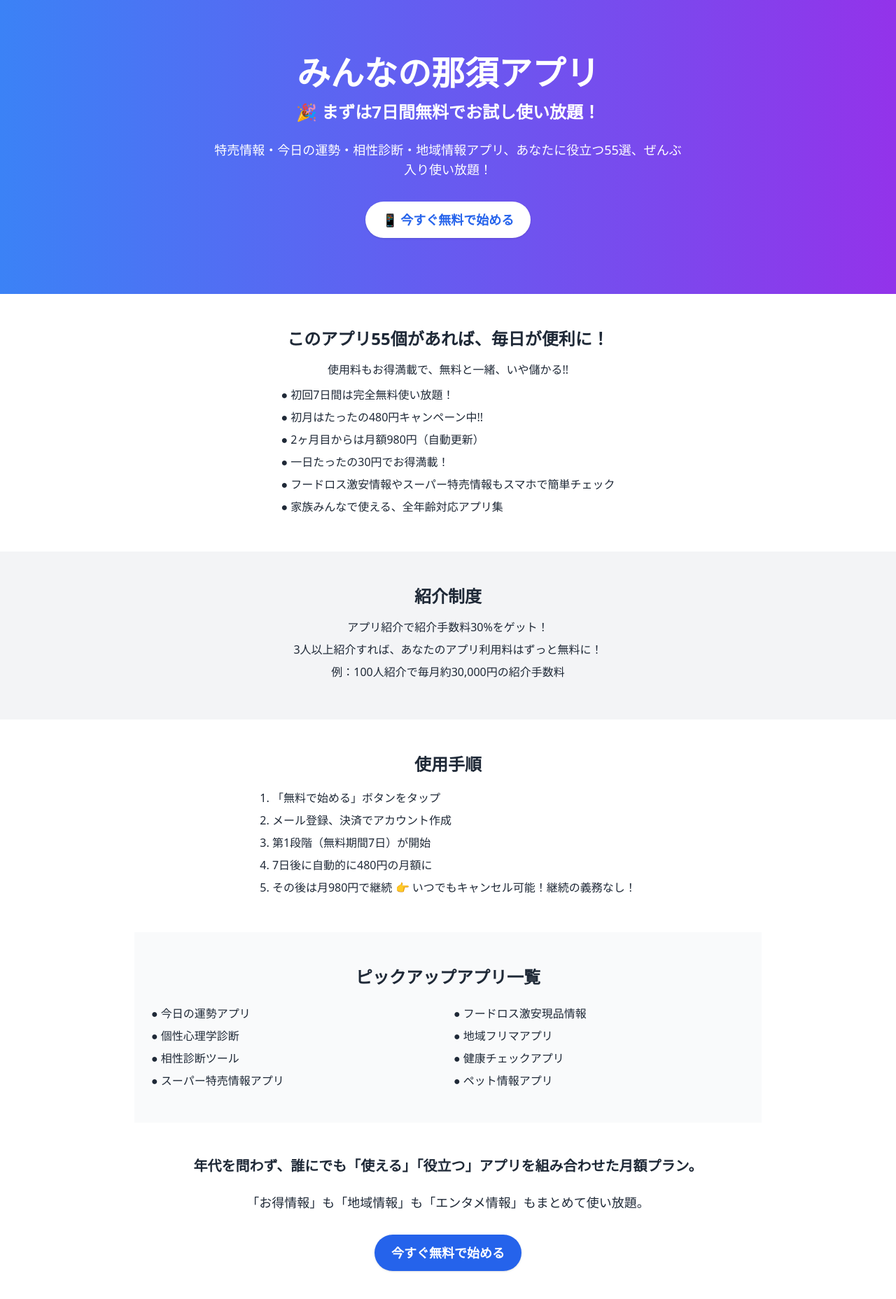
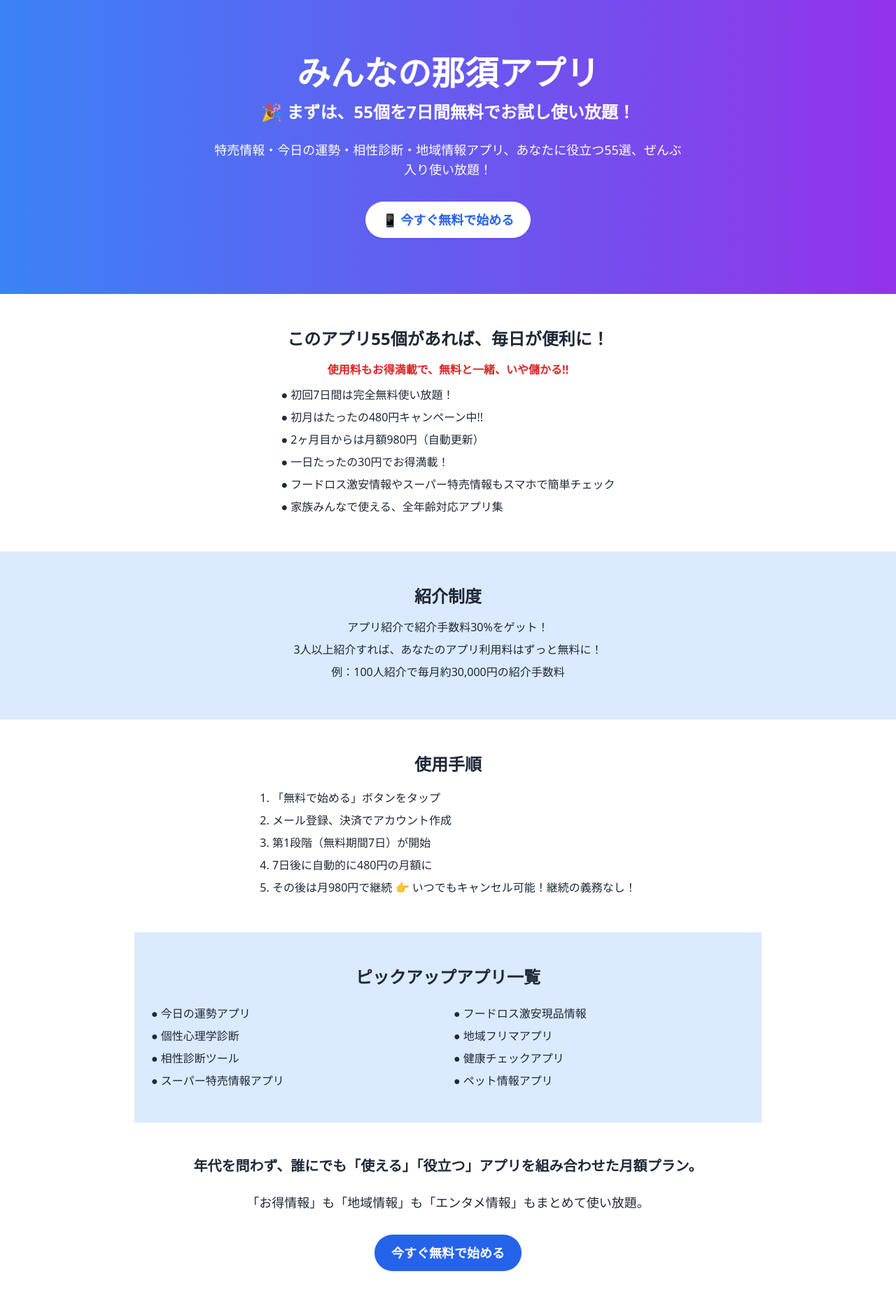
Before and after one commit to kaoriishige/nasu-recover-clean, a Next.js app: page /landing in a window 1280 px wide. Shown: the top 1856 px of the page at 70% size. Built offline with nearby package versions, Linux system fonts and the light colour scheme.

Commit message:
style: 紹介制度・アプリ一覧に青背景、PR文に赤色追加

```diff
--- a/app/landing/page.tsx
+++ b/app/landing/page.tsx
@@ -5,7 +5,7 @@ export default function LandingPage() {
       <section className="bg-gradient-to-r from-blue-500 to-purple-600 text-white py-20 px-6 text-center">
         <h1 className="text-4xl md:text-5xl font-bold mb-4">みんなの那須アプリ</h1>
         <p className="text-2xl font-semibold mb-6">
-          🎉 まずは7日間無料でお試し使い放題！
+          🎉 まずは、55個を7日間無料でお試し使い放題！
         </p>
         <p className="max-w-2xl mx-auto text-lg">
           特売情報・今日の運勢・相性診断・地域情報アプリ、あなたに役立つ55選、ぜんぶ入り使い放題！
@@ -21,7 +21,7 @@ export default function LandingPage() {
       {/* サブコピー */}
       <section className="py-12 px-6 max-w-4xl mx-auto text-center">
         <h2 className="text-2xl font-bold mb-4">このアプリ55個があれば、毎日が便利に！</h2>
-        <p className="mb-2">使用料もお得満載で、無料と一緒、いや儲かる!!</p>
+        <p className="mb-2 text-red-600 font-semibold">使用料もお得満載で、無料と一緒、いや儲かる!!</p>
         <ul className="text-left inline-block text-base leading-8">
           <li>● 初回7日間は完全無料使い放題！</li>
           <li>● 初月はたったの480円キャンペーン中!!</li>
@@ -33,7 +33,7 @@ export default function LandingPage() {
       </section>
 
       {/* 紹介制度 */}
-      <section className="bg-gray-100 py-12 px-6 text-center">
+      <section className="bg-blue-100 py-12 px-6 text-center">
         <h2 className="text-2xl font-bold mb-4">紹介制度</h2>
         <p className="mb-2">アプリ紹介で紹介手数料30%をゲット！</p>
         <p className="mb-2">3人以上紹介すれば、あなたのアプリ利用料はずっと無料に！</p>
@@ -53,7 +53,7 @@ export default function LandingPage() {
       </section>
 
       {/* ピックアップアプリ */}
-      <section className="bg-gray-50 py-12 px-6 max-w-4xl mx-auto text-center">
+      <section className="bg-blue-100 py-12 px-6 max-w-4xl mx-auto text-center">
         <h2 className="text-2xl font-bold mb-6">ピックアップアプリ一覧</h2>
         <div className="grid md:grid-cols-2 gap-4 text-left text-base">
           <ul className="space-y-2">
```
